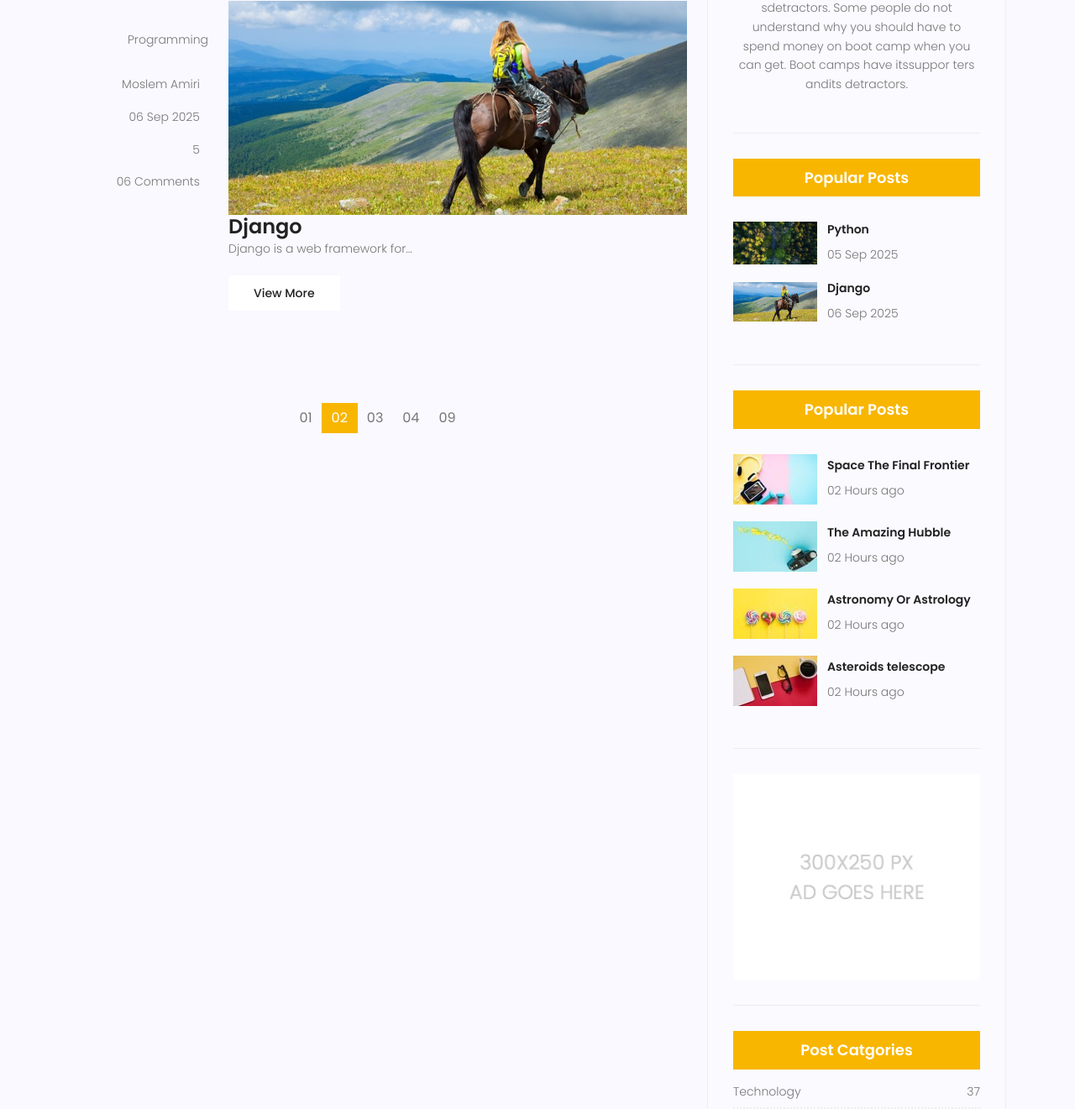
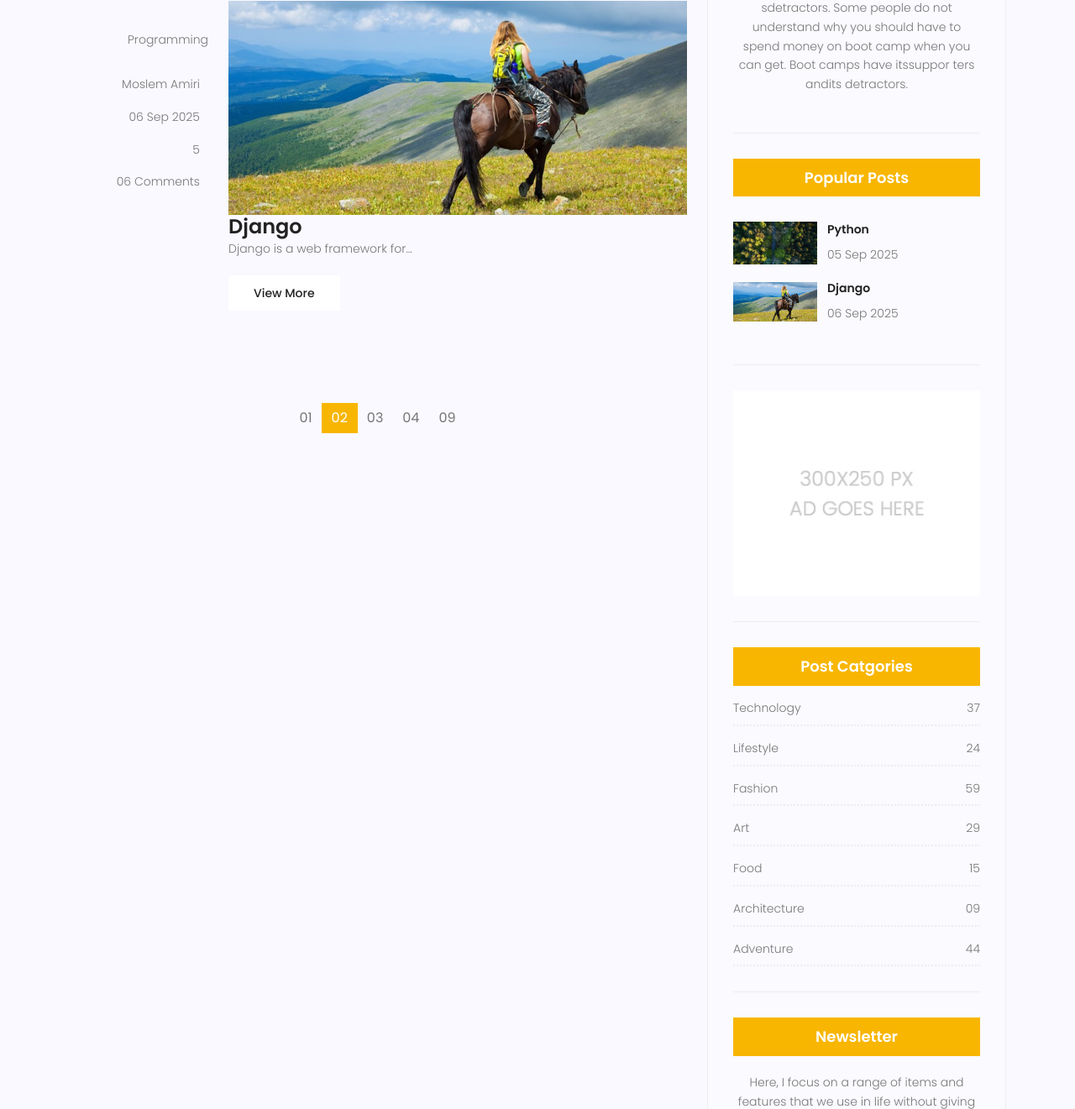
Before and after one commit to Mosllems/Travel, a Django app: page /blog/ in a window 1280 px wide. Shown: the part 1567-2888 px from the top of the page at 84% size. Run offline with Django 5.2, Linux system fonts and the light colour scheme; data comes from the database, SQL or seed files in the repository; parts of the project's set-up code (start-up, migrations or seed data) failed here and were passed over; some libraries are stand-ins or nearby versions.

Commit message:
delete the static part of popular posts

```diff
--- a/blog/templates/blog/blog-home.html
+++ b/blog/templates/blog/blog-home.html
@@ -168,55 +168,6 @@
 
 						{% get_latest_blogs %}
 
-						<div class="single-sidebar-widget popular-post-widget">
-							<h4 class="popular-title">Popular Posts</h4>
-							<div class="popular-post-list">
-								<div class="single-post-list d-flex flex-row align-items-center">
-									<div class="thumb">
-										<img class="img-fluid" src="{% static 'img/blog/pp1.jpg' %}" alt="">
-									</div>
-									<div class="details">
-										<a href="blog-single.html">
-											<h6>Space The Final Frontier</h6>
-										</a>
-										<p>02 Hours ago</p>
-									</div>
-								</div>
-								<div class="single-post-list d-flex flex-row align-items-center">
-									<div class="thumb">
-										<img class="img-fluid" src="{% static 'img/blog/pp2.jpg' %}" alt="">
-									</div>
-									<div class="details">
-										<a href="blog-single.html">
-											<h6>The Amazing Hubble</h6>
-										</a>
-										<p>02 Hours ago</p>
-									</div>
-								</div>
-								<div class="single-post-list d-flex flex-row align-items-center">
-									<div class="thumb">
-										<img class="img-fluid" src="{% static 'img/blog/pp3.jpg' %}" alt="">
-									</div>
-									<div class="details">
-										<a href="blog-single.html">
-											<h6>Astronomy Or Astrology</h6>
-										</a>
-										<p>02 Hours ago</p>
-									</div>
-								</div>
-								<div class="single-post-list d-flex flex-row align-items-center">
-									<div class="thumb">
-										<img class="img-fluid" src="{% static 'img/blog/pp4.jpg' %}" alt="">
-									</div>
-									<div class="details">
-										<a href="blog-single.html">
-											<h6>Asteroids telescope</h6>
-										</a>
-										<p>02 Hours ago</p>
-									</div>
-								</div>
-							</div>
-						</div>
 						<div class="single-sidebar-widget ads-widget">
 							<a href="#"><img class="img-fluid" src="{% static 'img/blog/ads-banner.jpg' %}" alt=""></a>
 						</div>
```
